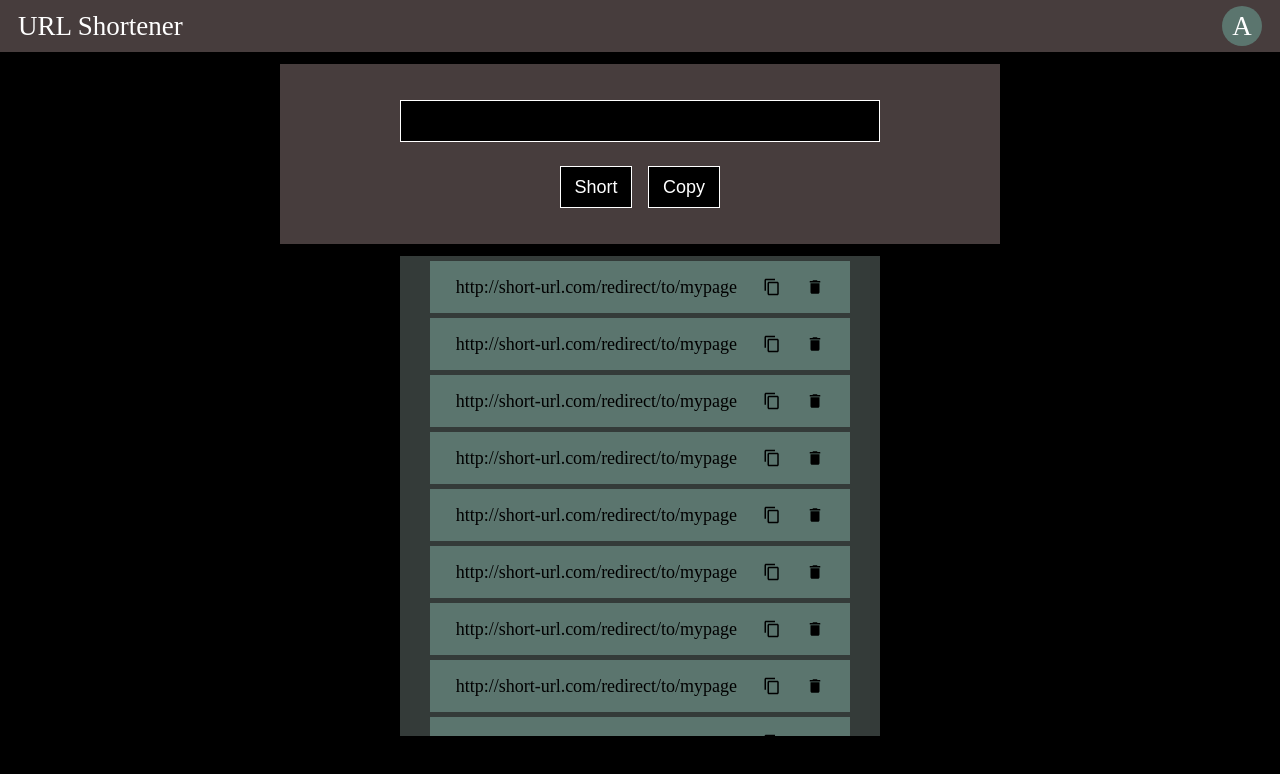
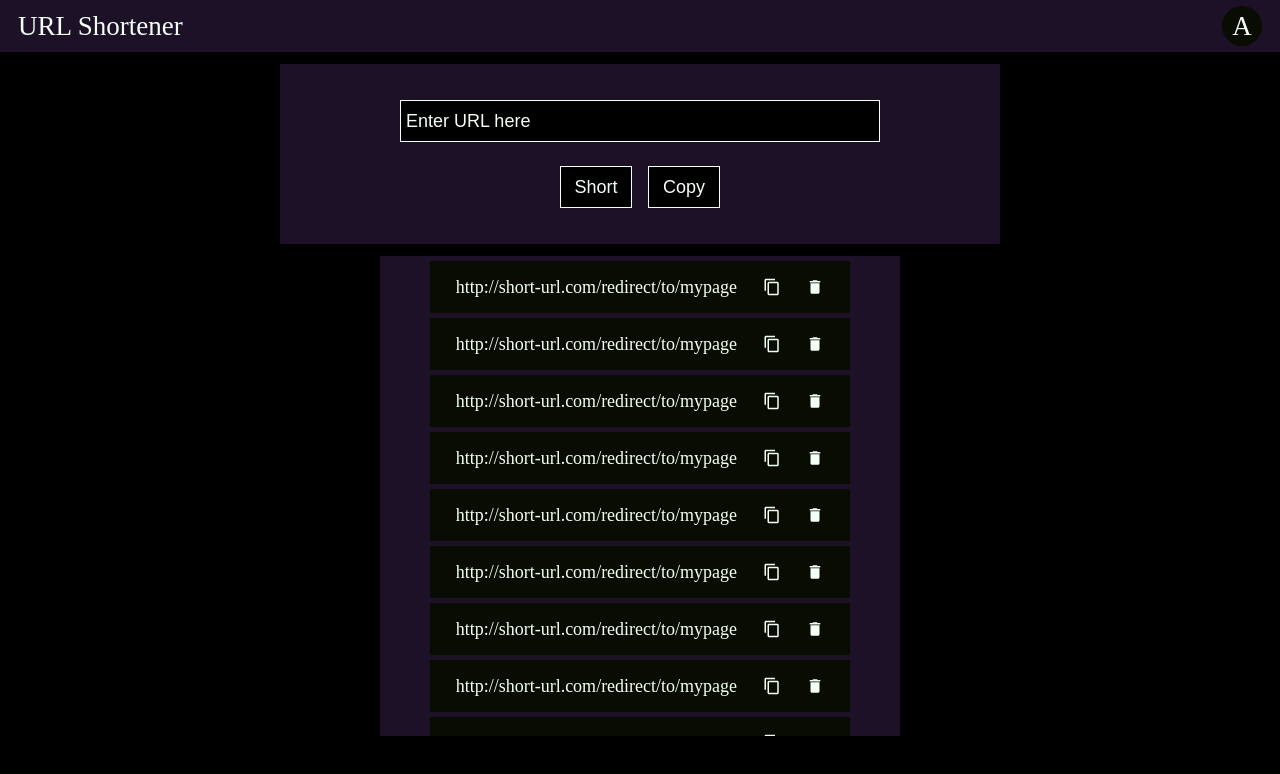
Before and after one commit to Sahil-4/url-shortener, a React (Vite) app: page / in a window 1280 px wide. Shown: the top 774 px of the page. Built offline with nearby package versions, Linux system fonts and the light colour scheme.

Commit message:
changed the color of complete website

```diff
--- a/src/App.css
+++ b/src/App.css
@@ -1,6 +1,6 @@
 .navbar {
     height: 52px;
-    background: #473d3d;
+    background: var(--navbar);
     display: flex;
     justify-content: space-between;
     align-items: center;
@@ -14,12 +14,12 @@
     left: 0;
     bottom: 0;
     right: 0;
-    background: #00000001;
+    background: transparent;
 }
 
 .profile {
     width: 240px;
-    background: #343b39;
+    background: var(--bg);
     margin: auto 0;
     text-align: center;
     padding: 5px;
@@ -30,19 +30,23 @@
     height: 40px;
     width: 40px;
     border-radius: 50%;
-    background: #5b756e;
+    background: var(--secondary);
     display: flex;
     justify-content: center;
     align-items: center;
 }
 
-.profile>* {
-    background: #343b39;
+.profile * {
+    background: var(--navbar);
     height: 38px;
     width: 70%;
     margin: 12px auto;
     padding: 2px 0;
     display: block;
+}
+
+.profile h3 {
+    background: transparent;
 }
 
 .auth-container {
@@ -53,7 +57,8 @@
 }
 
 .form-container {
-    background: #ddb6b608;
+    color: var(--text);
+    background: var(--secondary);
     width: 480px;
     margin: auto;
     text-align: center;
@@ -69,9 +74,9 @@
 .form-container button {
     height: 40px;
     font-size: 1rem;
-    color: #ffffff;
-    background: #000000;
-    border: 1px solid #ffffff;
+    color: var(--text);
+    background: var(--bg);
+    border: 1px solid var(--text);
     outline: none;
     width: 86px;
     margin: 12px 8px;
@@ -85,7 +90,7 @@
 }
 
 .form-container input::placeholder {
-    color: #ffffff;
+    color: var(--text);
 }
 
 .form-container input:focus {
@@ -94,8 +99,8 @@
 
 .form-container button:hover,
 .form-container button:active {
-    color: #000000;
-    background: #ffffff;
+    color: var(--bg);
+    background: var(--text);
 }
 
 .url-shortener-box {
@@ -105,7 +110,7 @@
     flex-direction: column;
     justify-content: center;
     align-items: center;
-    background: #473d3d;
+    background: var(--navbar);
     margin: 12px auto;
 }
 
@@ -114,9 +119,9 @@
     height: 42px;
     width: 72px;
     font-size: 1rem;
-    color: #ffffff;
-    background: #000000;
-    border: 1px solid #ffffff;
+    color: var(--text);
+    background: var(--bg);
+    border: 1px solid var(--text);
     outline: none;
     margin: 12px 8px;
 }
@@ -124,6 +129,11 @@
 .url-shortener-box input {
     width: 480px;
     height: 42px;
+    padding: 0px 5px;
+}
+
+.url-shortener-box input::placeholder {
+    color: var(--text);
 }
 
 .url-shortener-box inputshort {
@@ -132,39 +142,39 @@
 
 .url-shortener-box button:hover,
 .url-shortener-box button:active {
-    color: #000000;
-    background: #ffffff;
+    color: var(--bg);
+    background: var(--text);
 }
 
 .list {
     height: 480px;
-    width: 480px;
+    width: 520px;
     margin: auto;
-    background: #343b39;
+    background: var(--navbar);
     overflow: hidden scroll;
 }
 
 .list::-webkit-scrollbar {
-    background: #ffffff;
+    background: var(--text);
 }
 
 .list::-webkit-scrollbar-thumb {
-    background: #5b756e;
+    background: var(--secondary);
 }
 
 .url-box {
     height: 52px;
     width: 420px;
     margin: 5px auto;
-    color: #000000;
-    background: #5b756e;
+    color: var(--text);
+    background: var(--secondary);
     display: flex;
     justify-content: space-evenly;
     align-items: center;
 }
 
 .url-box *:hover {
-    color: #ffffff;
+    color: var(--navbar);
 }
 
 .url-box img {
--- a/src/Components/URLShortenerBox.jsx
+++ b/src/Components/URLShortenerBox.jsx
@@ -20,6 +20,7 @@ function URLShortenerBox() {
           type="text"
           name="url"
           value={url}
+          placeholder="Enter URL here"
           onChange={(e) => setUrl(e.target.value)}
         />
         <div>
--- a/style.css
+++ b/style.css
@@ -1,3 +1,10 @@
+:root {
+    --text: #F4FFF8;
+    --navbar: #1D1128;
+    --bg: #000000;
+    --secondary: #090C02;
+}
+
 * {
     margin: 0;
     padding: 0;
@@ -15,8 +22,8 @@ body {
     height: 100vh;
     width: 100vw;
     font-size: 1rem;
-    color: #ffffff;
-    background: #000000;
+    color: var(--text);
+    background: var(--bg);
 }
 
 #root {
```
